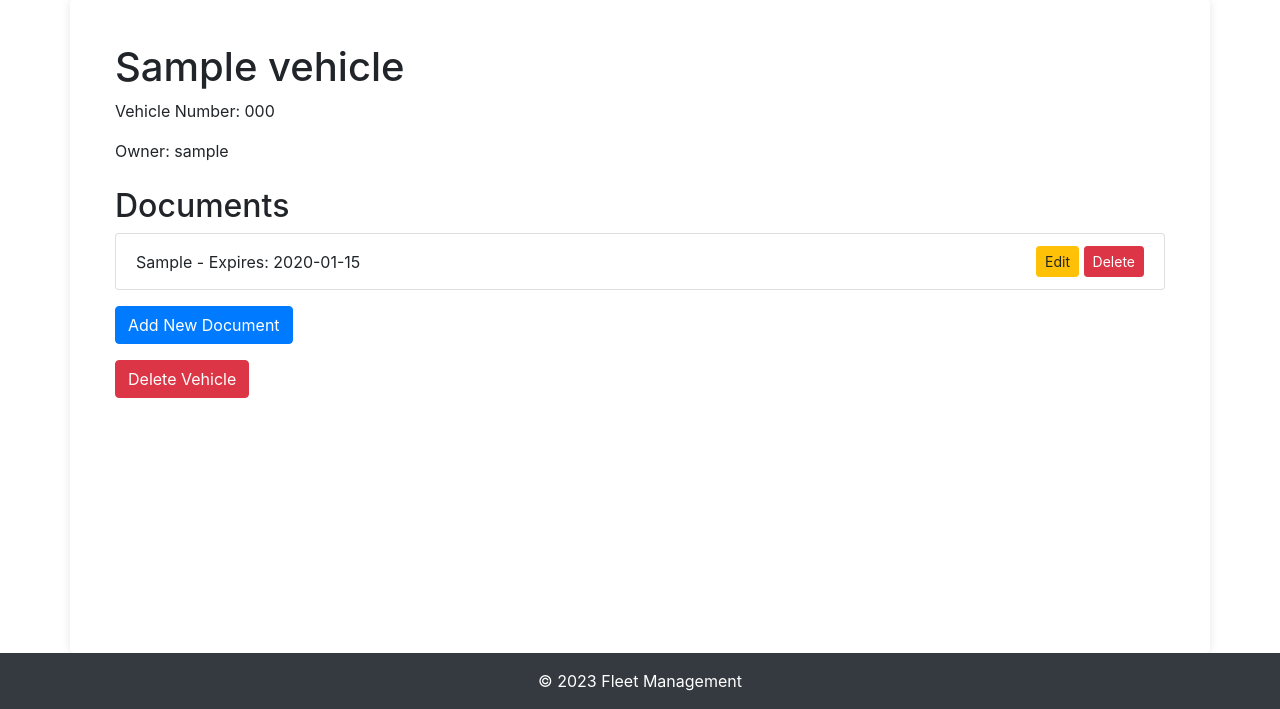
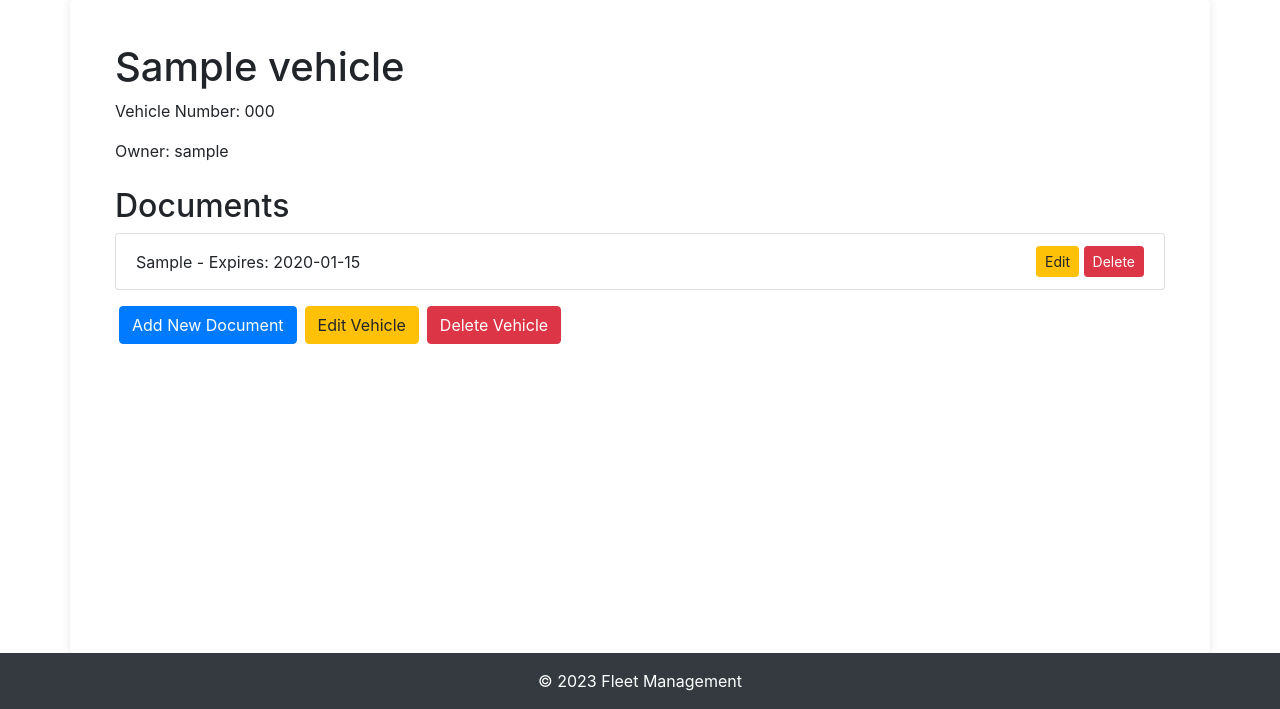
Before and after one commit to Manjunathhs-0003/DocuFlex, a Flask app: page /vehicle/1 in a window 1280 px wide. Shown: the part 91-800 px from the top of the page. Run offline with Flask 3, Linux system fonts and the light colour scheme; a user stored in the database is signed in; tables that the repository leaves empty hold one stand-in row (values such as "Sample post"); some libraries are stand-ins or nearby versions.

Commit message:
Update on vehicle template

```diff
--- a/app/routes.py
+++ b/app/routes.py
@@ -434,9 +434,7 @@ def delete_vehicle(vehicle_id):
         return redirect(url_for("main.home"))
 
 
-@main.route(
-    "/vehicle/<int:vehicle_id>/document/<int:document_id>/edit", methods=["GET", "POST"]
-)
+@main.route("/vehicle/<int:vehicle_id>/document/<int:document_id>/edit", methods=["GET", "POST"])
 @login_required
 def edit_document(vehicle_id, document_id):
     vehicle = Vehicle.query.get_or_404(vehicle_id)
@@ -532,7 +530,11 @@ def send_delete_otp(vehicle_id):
     session["delete_otp"] = otp
     session["delete_vehicle_id"] = vehicle_id
     session['otp_attempts'] = 0  # Reset attempts
+
     send_notification("Your OTP Code for Deletion", [current_user.email], f"Your OTP code is {otp}")
+
+    print(f"[DEBUG] OTP generated: {otp}")
+    print(f"[DEBUG] Session: {session}")
 
     flash("An OTP for deletion has been sent to your email.", "info")
     return redirect(url_for("main.verify_delete_otp", vehicle_id=vehicle_id))
@@ -542,25 +544,36 @@ def send_delete_otp(vehicle_id):
 @login_required
 def verify_delete_otp(vehicle_id):
     vehicle = Vehicle.query.get_or_404(vehicle_id)
-
     form = OTPDeletionForm()
-    attempt_limit = 3  # Set the maximum number of attempts
+    attempt_limit = 3
 
     if 'otp_attempts' not in session:
         session['otp_attempts'] = 0
 
     if form.validate_on_submit():
-        if "delete_otp" in session and form.otp.data == session["delete_otp"] and "delete_vehicle_id" in session and session["delete_vehicle_id"] == vehicle_id:
-            session["otp_verified"] = True  # Set verification flag
+        entered_otp = form.otp.data
+        session_otp = session.get('delete_otp')
+        delete_vehicle_id = session.get('delete_vehicle_id')
+
+        print(f"[DEBUG - OTP Verification] Entered OTP: {entered_otp}")
+        print(f"[DEBUG - OTP Verification] Session OTP: {session_otp}")
+        print(f"[DEBUG - OTP Verification] Session Vehicle ID: {delete_vehicle_id}, Provided Vehicle ID: {vehicle_id}")
+
+        if entered_otp == session_otp and delete_vehicle_id == vehicle_id:
+            print("[DEBUG - OTP Verification] OTP Verified Successfully")
+            session["otp_verified"] = True
+            print(f"[DEBUG - OTP Verification] Session State: {session}")
             return redirect(url_for("main.confirm_delete_vehicle", vehicle_id=vehicle_id))
         else:
             session['otp_attempts'] += 1
+            print(f"[DEBUG - OTP Verification] OTP Attempts: {session['otp_attempts']}")
             flash("Invalid OTP. Please try again.", "danger")
+
             if session['otp_attempts'] >= attempt_limit:
                 otp = random.randint(100000, 999999)
                 session["delete_otp"] = otp
-                session['otp_attempts'] = 0  # Reset attempt count
-                send_notification("Your New OTP Code for Deletion", [current_user.email], f"Your new OTP code is {otp}")
+                session['otp_attempts'] = 0
+                send_notification("Your New OTP Code for Deletion", [current_user.email], f"Your OTP code is {otp}")
                 flash("Maximum attempts reached. A new OTP has been sent to your email.", "info")
                 return redirect(url_for("main.verify_delete_otp", vehicle_id=vehicle_id))
 
@@ -569,18 +582,25 @@ def verify_delete_otp(vehicle_id):
 @main.route("/confirm_delete_vehicle/<int:vehicle_id>", methods=["GET", "POST"])
 @login_required
 def confirm_delete_vehicle(vehicle_id):
-    vehicle = Vehicle.query.get_or_404(vehicle_id)
+    vehicle = Vehicle.query.get_or_404(vehicle_id)  # Ensure vehicle is loaded
     if request.method == "POST":
+        print("[DEBUG] Confirm deletion POST request")
         return redirect(url_for("main.delete_vehicle_post_otp", vehicle_id=vehicle_id))
 
     return render_template("confirm_delete_vehicle.html", vehicle=vehicle)
-
 
 @main.route("/vehicle/<int:vehicle_id>/delete_post_otp", methods=["POST"])
 @login_required
 @log_action_decorator("User deleting a vehicle")
 def delete_vehicle_post_otp(vehicle_id):
-    if "otp_verified" in session and session["otp_verified"] and "delete_vehicle_id" in session and session["delete_vehicle_id"] == vehicle_id:
+    session_vehicle_id = session.get("delete_vehicle_id")
+    otp_verified = session.get("otp_verified")
+
+    print(f"[DEBUG - Deletion] Session Vehicle ID: {session_vehicle_id}")
+    print(f"[DEBUG - Deletion] Session OTP Verified: {otp_verified}")
+    print(f"[DEBUG - Deletion] Provided Vehicle ID: {vehicle_id}")
+
+    if otp_verified and session_vehicle_id == vehicle_id:
         vehicle = Vehicle.query.get_or_404(vehicle_id)
         if vehicle.owner != current_user:
             abort(403)
@@ -589,17 +609,19 @@ def delete_vehicle_post_otp(vehicle_id):
         session.pop("delete_otp", None)
         session.pop("delete_vehicle_id", None)
         session.pop("otp_verified", None)
-        session.pop('otp_attempts', None)  # Reset attempts
+        session.pop('otp_attempts', None)
 
         db.session.delete(vehicle)
         db.session.commit()
         flash("Your vehicle has been deleted!", "success")
         log_action(f"User {current_user.username} deleted vehicle {vehicle.name}")
+
+        print(f"[DEBUG - Deletion Success] Vehicle {vehicle_id} deleted successfully.")
         return redirect(url_for("main.list_vehicles"))
     else:
+        print("[DEBUG - Unauthorized Operation] OTP verification failed or mismatch in vehicle ID.")
         flash("Unauthorized operation or OTP verification failed.", "danger")
         return redirect(url_for("main.home"))
-
 
 @main.route(
     "/send_delete_document_otp/<int:vehicle_id>/<int:document_id>", methods=["POST"]
--- a/app/templates/list_vehicles.html
+++ b/app/templates/list_vehicles.html
@@ -12,10 +12,10 @@
             <span>{{ vehicle.name }} - {{ vehicle.vehicle_number }}</span>
             <span>
                 <a href="{{ url_for('main.view_vehicle', vehicle_id=vehicle.id) }}" class="btn btn-info btn-sm mr-2">View</a>
-                <a href="{{ url_for('main.edit_vehicle', vehicle_id=vehicle.id) }}" class="btn btn-warning btn-sm mr-2">Edit</a>
+                <!-- <a href="{{ url_for('main.edit_vehicle', vehicle_id=vehicle.id) }}" class="btn btn-warning btn-sm mr-2">Edit</a>
                 <form action="{{ url_for('main.delete_vehicle', vehicle_id=vehicle.id) }}" method="POST" class="d-inline">
                     <button type="submit" class="btn btn-danger btn-sm">Delete</button>
-                </form>
+                </form> -->
             </span>
         </li>
         {% endfor %}
--- a/app/templates/vehicle.html
+++ b/app/templates/vehicle.html
@@ -21,9 +21,14 @@
         </li>
         {% endfor %}
     </ul>
-    <a href="{{ url_for('main.add_document', vehicle_id=vehicle.id) }}" class="btn btn-primary mt-3">Add New Document</a>
-    <form action="{{ url_for('main.send_delete_otp', vehicle_id=vehicle.id) }}" method="POST" class="mt-3">
-        <button type="submit" class="btn btn-danger">Delete Vehicle</button>
-    </form>
+
+    <!-- Button container for better alignment -->
+    <div class="d-flex mt-3">
+        <a href="{{ url_for('main.add_document', vehicle_id=vehicle.id) }}" class="btn btn-primary mx-1">Add New Document</a>
+        <a href="{{ url_for('main.edit_vehicle', vehicle_id=vehicle.id) }}" class="btn btn-warning mx-1">Edit Vehicle</a> <!-- Add Edit Vehicle button -->
+        <form action="{{ url_for('main.send_delete_otp', vehicle_id=vehicle.id) }}" method="POST" class="d-inline">
+            <button type="submit" class="btn btn-danger mx-1">Delete Vehicle</button>
+        </form>
+    </div>
 </div>
 {% endblock %}
```
Also changed, not shown: app/templates/home.html (+5 -5 lines), instance/site.db.
